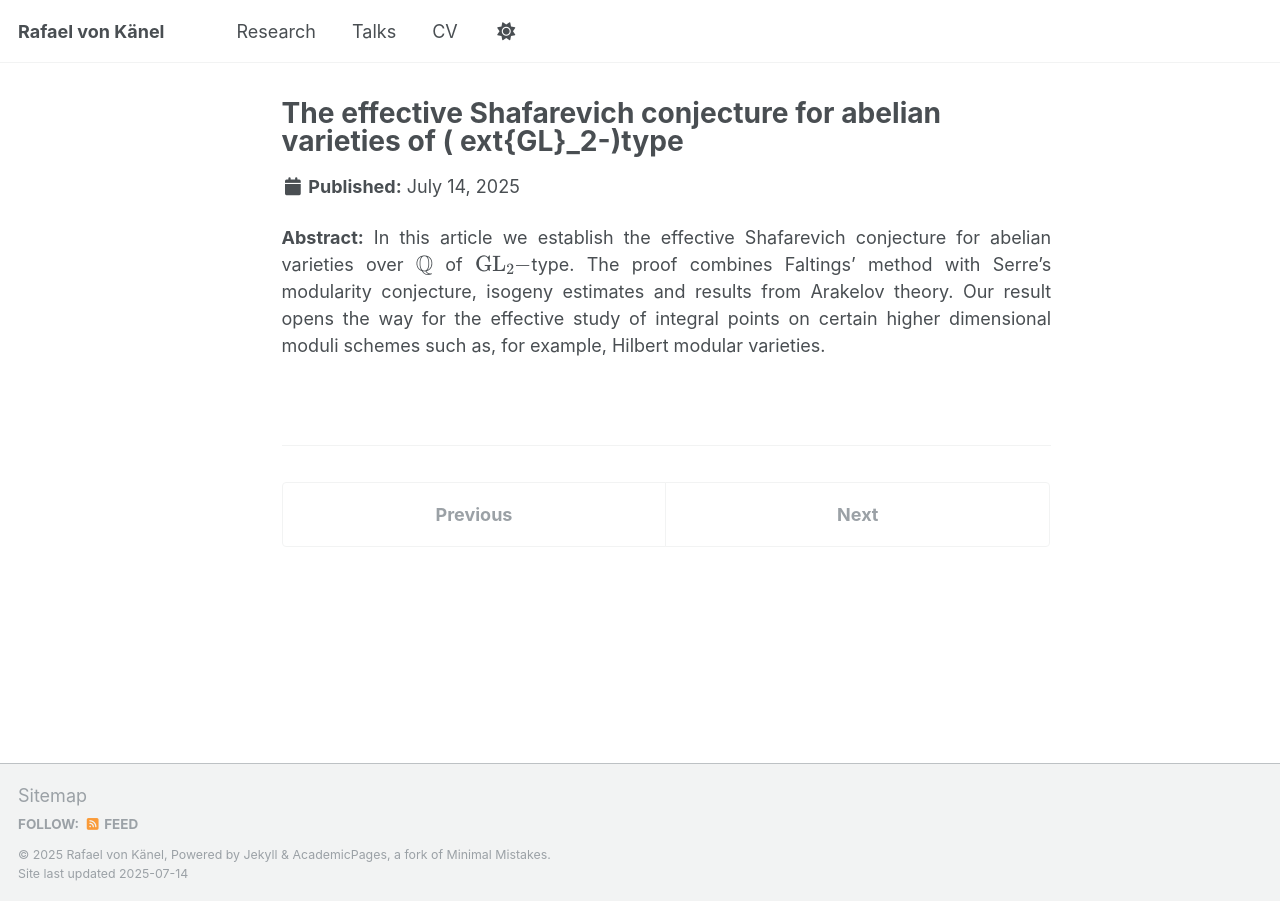
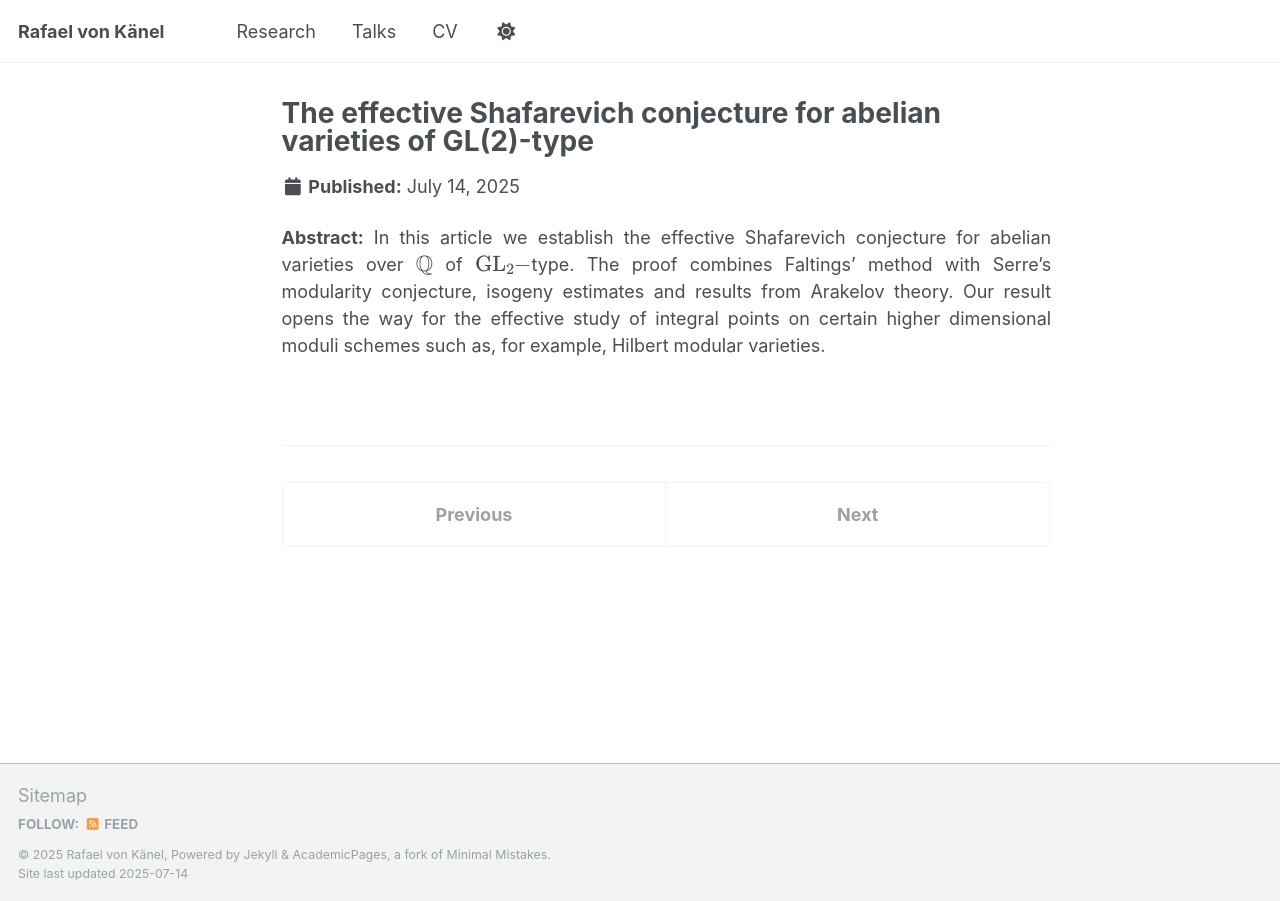
Before and after one commit to rafaelvonkanel/rafaelvonkanel.github.io, a Jekyll site: the page built from _research/proj8.md, in a window 1280 px wide. Built offline with Jekyll 4.4.1, drawn with Linux system fonts in a browser that asks for light colours; a script that is not in the unit is left out; part of the change alters nothing that is shown.

```diff
--- a/_research/proj8.md
+++ b/_research/proj8.md
@@ -1,5 +1,5 @@
 ---
-title: "The effective Shafarevich conjecture for abelian varieties of \\(\text{GL}_2-\\)type"
+title: "The effective Shafarevich conjecture for abelian varieties of GL(2)-type"
 
 
 
```
